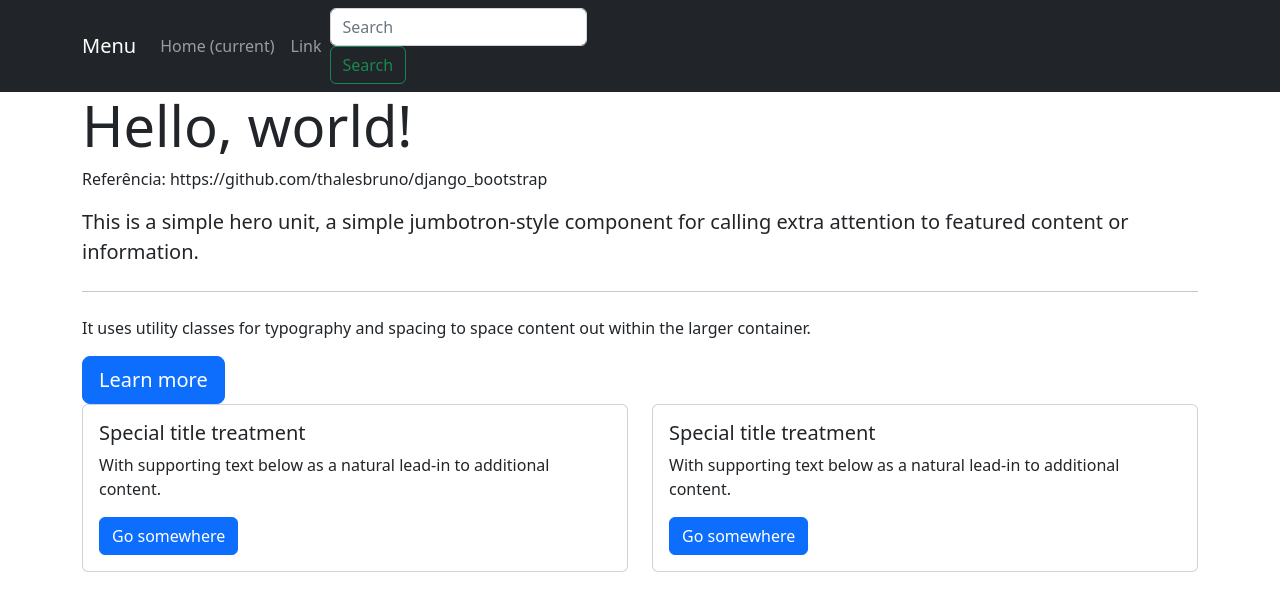
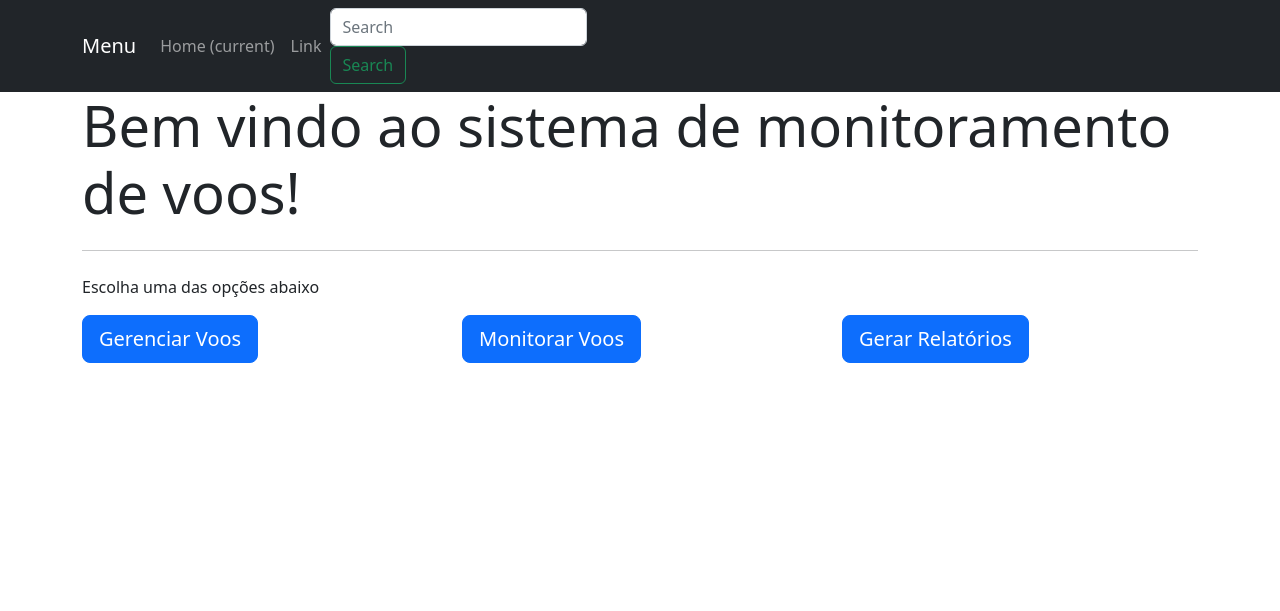
Before and after one commit to vinibalvarenga/MonitoraVoos, a Django app: page /areaLogada/ in a window 1280 px wide. Shown: the top 611 px of the page. Run offline with Django 4.2, Linux system fonts and the light colour scheme; some libraries are stand-ins or nearby versions.

Commit message:
Adicionando botoes a area logada

```diff
--- a/templates/areaLogada.html
+++ b/templates/areaLogada.html
@@ -41,42 +41,24 @@
 
     <div class="container">
         <div class="jumbotron">
-            <h1 class="display-4">Hello, world! <i class="fas fa-globe-americas"></i></h1>
-            <p>Referência: https://github.com/thalesbruno/django_bootstrap</p>
-            <p class="lead">This is a simple hero unit, a simple jumbotron-style component for calling extra attention
-                to
-                featured content or information.</p>
+            <h1 class="display-4">Bem vindo ao sistema de monitoramento de voos! <i class="fas fa-globe-americas"></i></h1>
             <hr class="my-4">
-            <p>It uses utility classes for typography and spacing to space content out within the larger container.</p>
-            <a class="btn btn-primary btn-lg" href="#" role="button">Learn more</a>
-        </div>
-    </div>
-
-    <div class="container">
-        <div class="row">
-            <div class="col-sm-6">
-                <div class="card">
-                    <div class="card-body">
-                        <h5 class="card-title">Special title treatment</h5>
-                        <p class="card-text">With supporting text below as a natural lead-in to additional content.</p>
-                        <a href="#" class="btn btn-primary">Go somewhere</a>
-                    </div>
+            <p>Escolha uma das opções abaixo</p>
+            <div class="row">
+                <div class="col">
+                    <a class="btn btn-primary btn-lg" href="#" role="button">Gerenciar Voos</a>
                 </div>
-            </div>
-            <div class="col-sm-6">
-                <div class="card">
-                    <div class="card-body">
-                        <h5 class="card-title">Special title treatment</h5>
-                        <p class="card-text">With supporting text below as a natural lead-in to additional content.</p>
-                        <a href="#" class="btn btn-primary">Go somewhere</a>
-                    </div>
+                <div class="col">
+                    <a class="btn btn-primary btn-lg" href="#" role="button">Monitorar Voos</a>
+                </div>
+                <div class="col">
+                    <a class="btn btn-primary btn-lg" href="#" role="button">Gerar Relatórios</a>
                 </div>
             </div>
         </div>
     </div>
 
 
-
 </body>
 
 </html>
```
